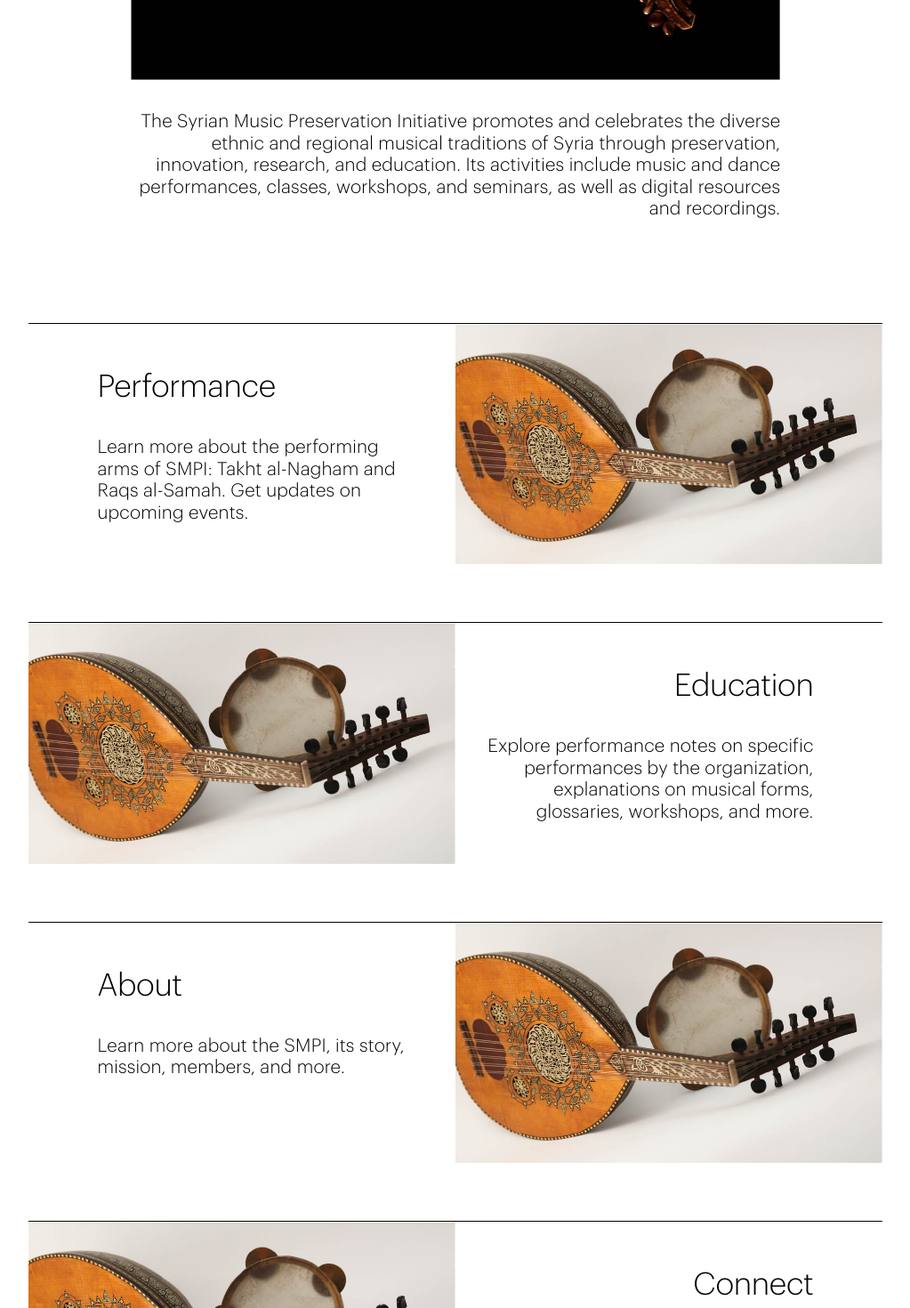
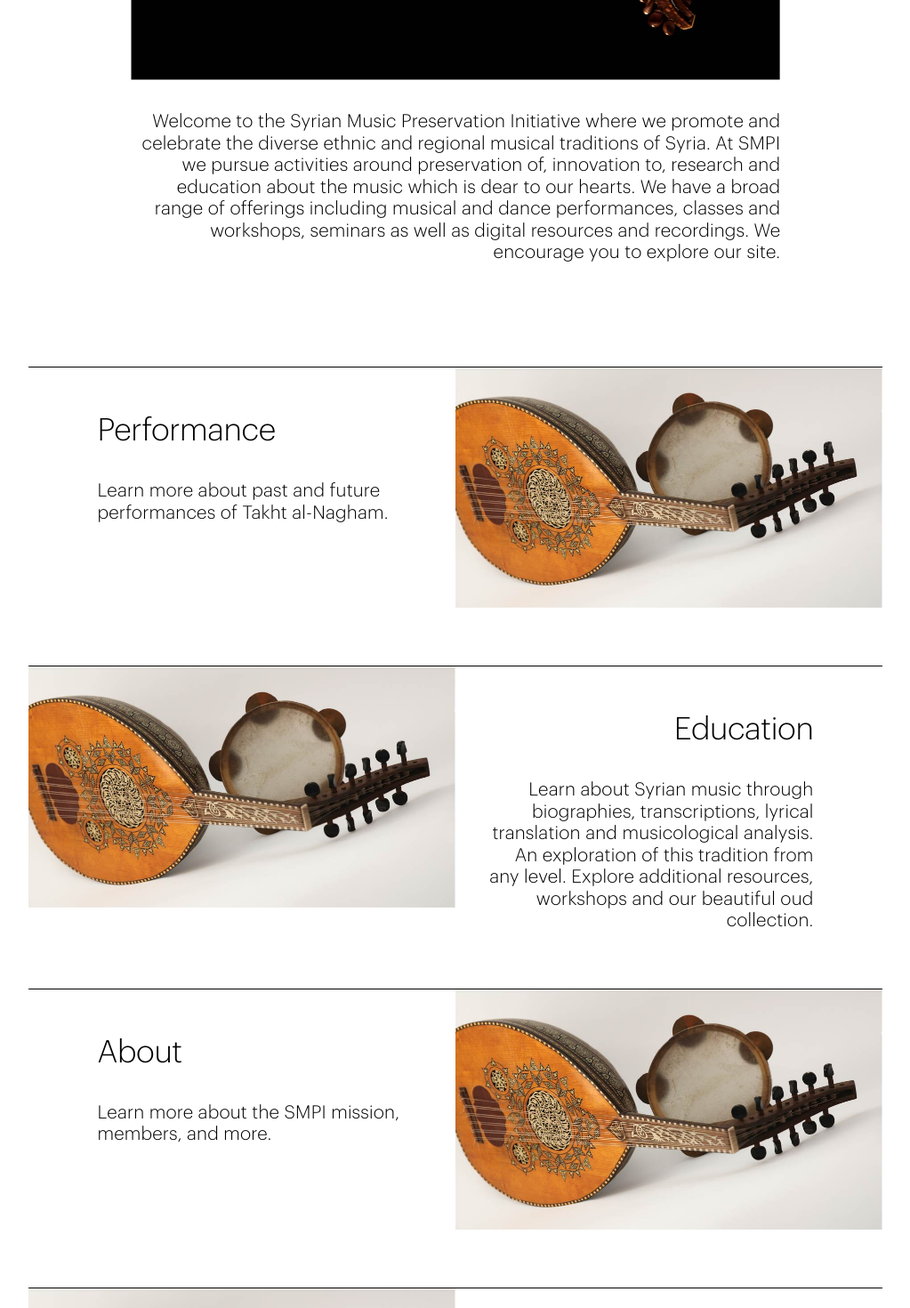
Before and after one commit to SyrianMusic/syrian-music-www, a Next.js app: page / in a window 1280 px wide. Shown: the part 700-2170 px from the top of the page at 89% size, without its empty margins (128-1151 px from the left). Built offline with nearby package versions, Linux system fonts and the light colour scheme.

Commit message:
update homepage text

```diff
--- a/config.yaml
+++ b/config.yaml
@@ -3,7 +3,7 @@ nav:
     text: Performance
     href: /performance
     description: >
-      Learn more about the performing arms of SMPI: Takht al-Nagham and Raqs al-Samah. Get updates on upcoming events.
+      Learn more about past and future performances of Takht al-Nagham.
     image:
       src: /images/home-nav-item.jpg
       width: 957
@@ -17,7 +17,9 @@ nav:
     text: Education
     href: /education
     description: >
-      Explore performance notes on specific performances by the organization, explanations on musical forms, glossaries, workshops, and more.
+      Learn about Syrian music through biographies, transcriptions, lyrical translation and
+       musicological analysis. An exploration of this tradition from any level. Explore additional
+       resources, workshops and our beautiful oud collection.
     image:
       src: /images/home-nav-item.jpg
       width: 957
@@ -41,7 +43,7 @@ nav:
     text: About
     href: /about
     description: >
-      Learn more about the SMPI, its story, mission, members, and more.
+      Learn more about the SMPI mission, members, and more.
     image:
       src: /images/home-nav-item.jpg
       width: 957
@@ -50,7 +52,7 @@ nav:
     text: Connect
     href: /connect
     description: >
-      Find out how to connect with us, donate, and become a member. We want to hear from you.
+      Join our community by following us on social media, signing up for our newsletter, volunteering or donating.
     image:
       src: /images/home-nav-item.jpg
       width: 957
--- a/pages/index.js
+++ b/pages/index.js
@@ -17,10 +17,12 @@ const HomePage = () => (
         height: 820,
       }}>
       <Typography>
-        The Syrian Music Preservation Initiative promotes and celebrates the diverse ethnic and
-        regional musical traditions of Syria through preservation, innovation, research, and
-        education. Its activities include music and dance performances, classes, workshops, and
-        seminars, as well as digital resources and&nbsp;recordings.
+        Welcome to the Syrian Music Preservation Initiative where we promote and celebrate the
+        diverse ethnic and regional musical traditions of Syria. At SMPI we pursue activities around
+        preservation of, innovation to, research and education about the music which is dear to our
+        hearts. We have a broad range of offerings including musical and dance performances, classes
+        and workshops, seminars as well as digital resources and recordings. We encourage you to
+        explore our&nbsp;site.
       </Typography>
     </Hero>
     <VisualNav className="page-Home-visual-nav" />
```
